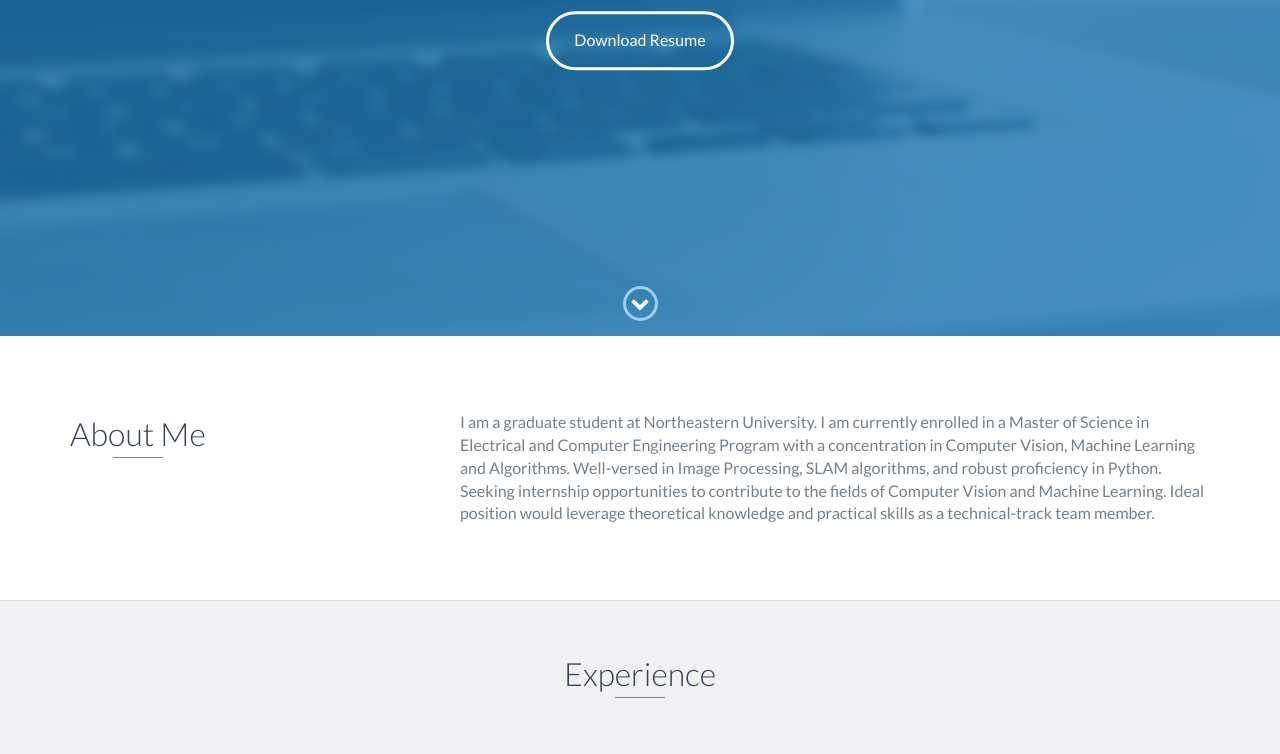
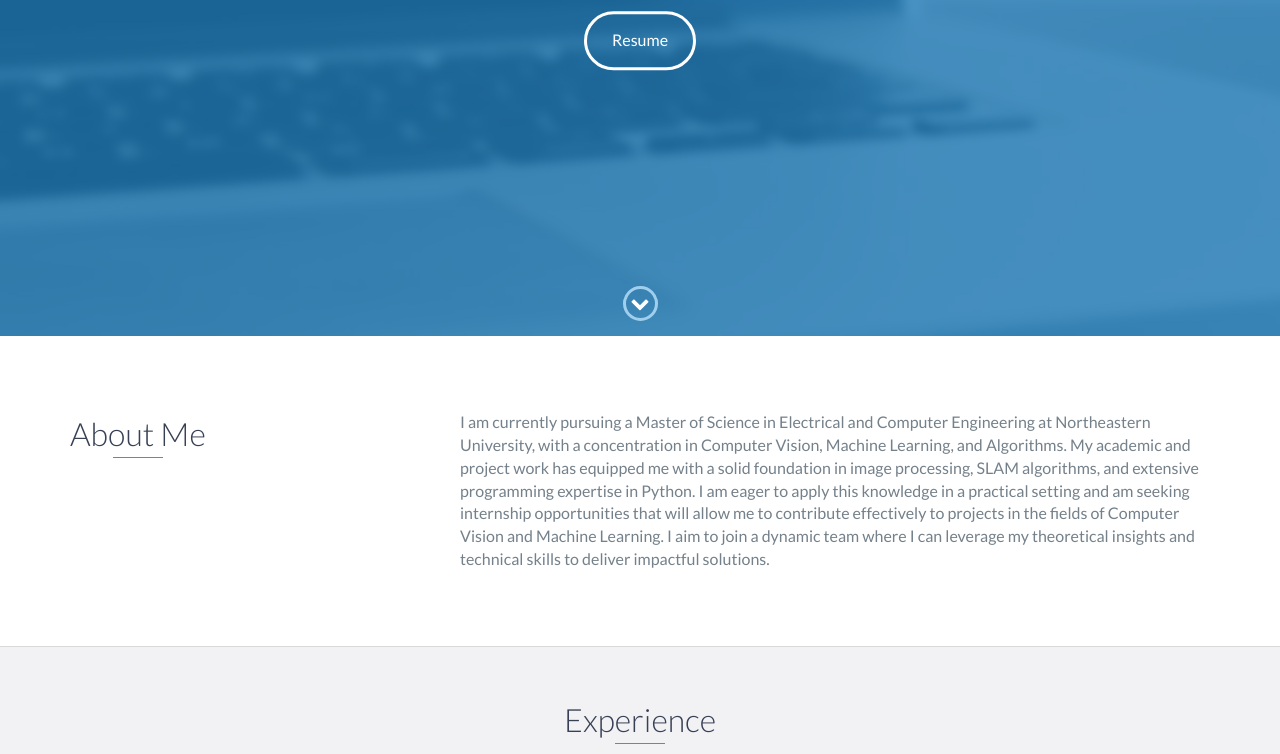
Before and after one commit to NikhilAPrakash/NikhilAPrakash.github.io, a website: page index.html in a window 1280 px wide. Shown: the part 464-1218 px from the top of the page. Drawn offline with nearby package versions, Linux system fonts and the light colour scheme.

Commit message:
about me update

```diff
--- a/index.html
+++ b/index.html
@@ -50,7 +50,7 @@
         <div id="lead-content">
             <h1>Nikhil Anil Prakash</h1>
             <h2>Computer Engineer</h2>
-            <a href="files/NikhilAnilPrakash_Resume.pdf" class="btn-rounded-white">Download Resume</a>
+            <a href="files/NikhilAnilPrakash_Resume.pdf" class="btn-rounded-white">Resume</a>
         </div>
         <!-- End #lead-content -->
 
@@ -73,7 +73,7 @@
                 </div>
                 <div class="col-md-8">
                     <p>
-                        I am a graduate student at Northeastern University. I am currently enrolled in a Master of Science in Electrical and Computer Engineering Program with a concentration in Computer Vision, Machine Learning and Algorithms. Well-versed in Image Processing, SLAM algorithms, and robust proficiency in Python. Seeking internship opportunities to contribute to the fields of Computer Vision and Machine Learning. Ideal position would leverage theoretical knowledge and practical skills as a technical-track team member.
+                        I am currently pursuing a Master of Science in Electrical and Computer Engineering at Northeastern University, with a concentration in Computer Vision, Machine Learning, and Algorithms. My academic and project work has equipped me with a solid foundation in image processing, SLAM algorithms, and extensive programming expertise in Python. I am eager to apply this knowledge in a practical setting and am seeking internship opportunities that will allow me to contribute effectively to projects in the fields of Computer Vision and Machine Learning. I aim to join a dynamic team where I can leverage my theoretical insights and technical skills to deliver impactful solutions.
                     </p>
                 </div>
             </div>
```
